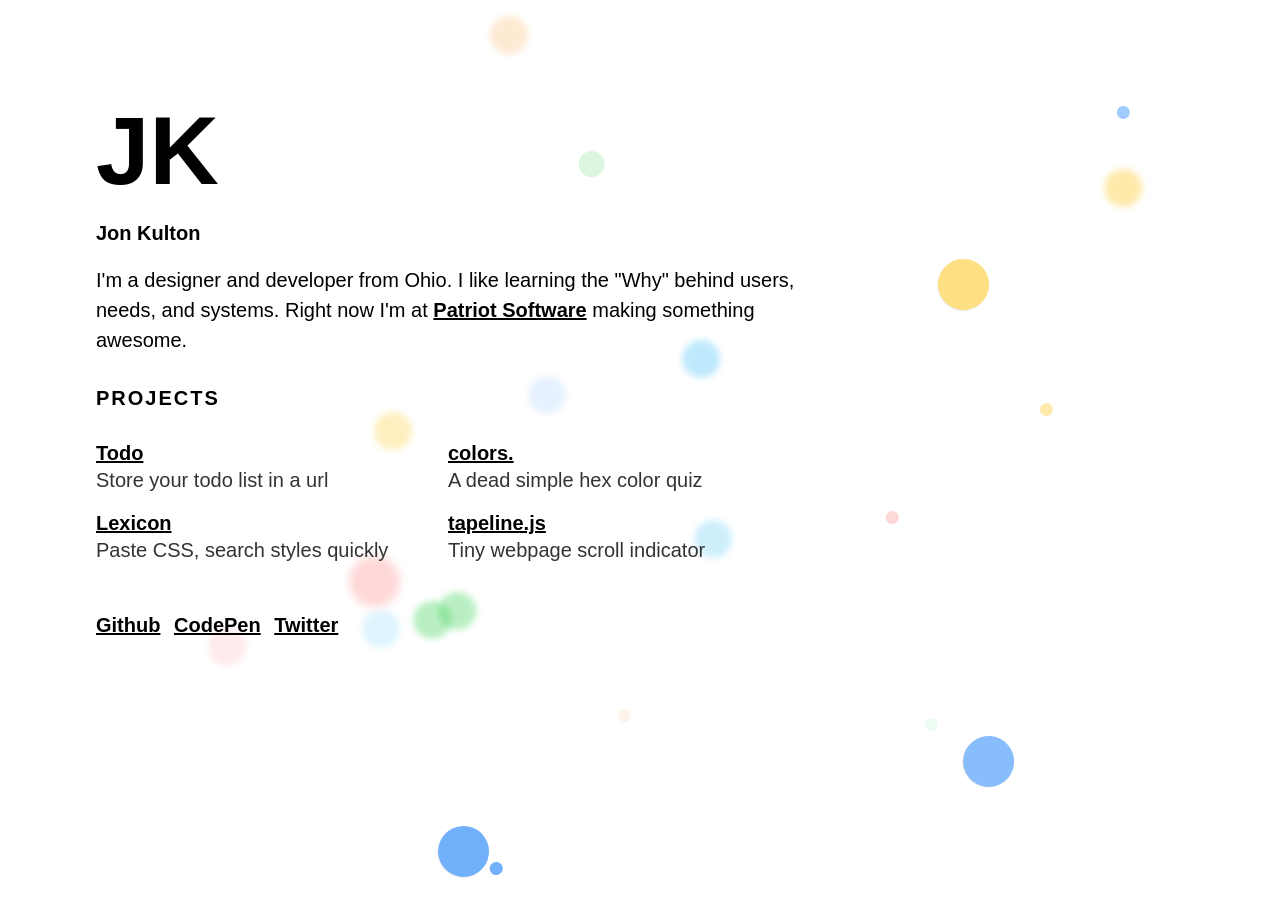
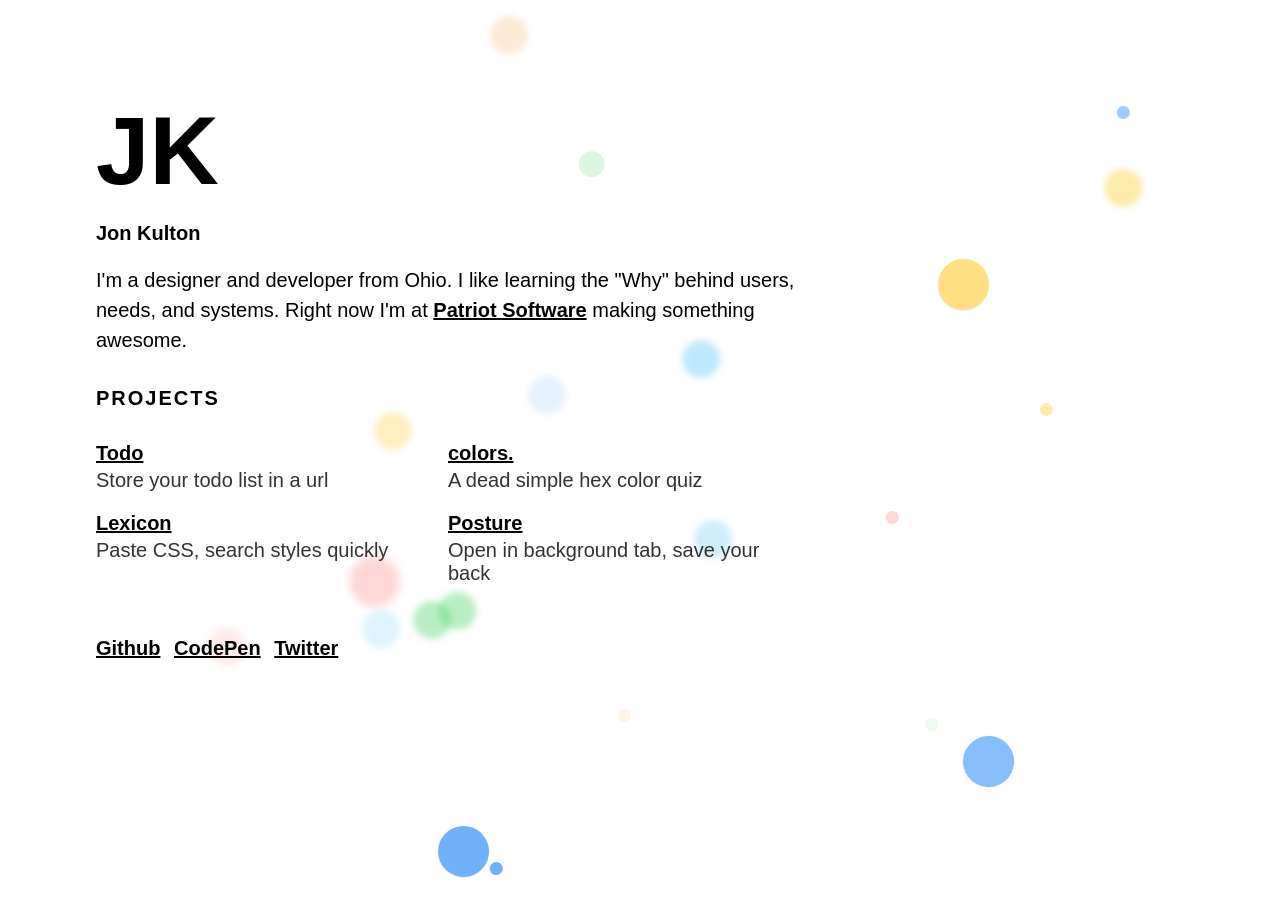
Before and after one commit to jkulton/jkulton.github.io, a Jekyll site: the page built from index.html, in a window 1280 px wide. Built offline with Jekyll 4.4.1, drawn with Linux system fonts in a browser that asks for light colours; comment, search, counter and statistics services are not loaded.

Commit message:
Update index.html

```diff
--- a/index.html
+++ b/index.html
@@ -30,9 +30,9 @@ title: Jon Kulton
 					<p class="mt1 dark-gray">Paste CSS, search styles quickly</p>
 				</a>
 
-				<a href="/tapeline" class="dim black no-underline w-100 w-50-ns">
-					<h3 class="underline mb1 f4 mt0">tapeline.js</h3>
-					<p class="mt1 dark-gray">Tiny webpage scroll indicator</p>
+				<a href="http://todo.jkulton.com" class="dim black no-underline w-100 w-50-ns">
+					<h3 class="underline mb1 f4 mt0">Posture</h3>
+					<p class="mt1 dark-gray">Open in background tab, save your back</p>
 				</a>
 			</section>
 
```
